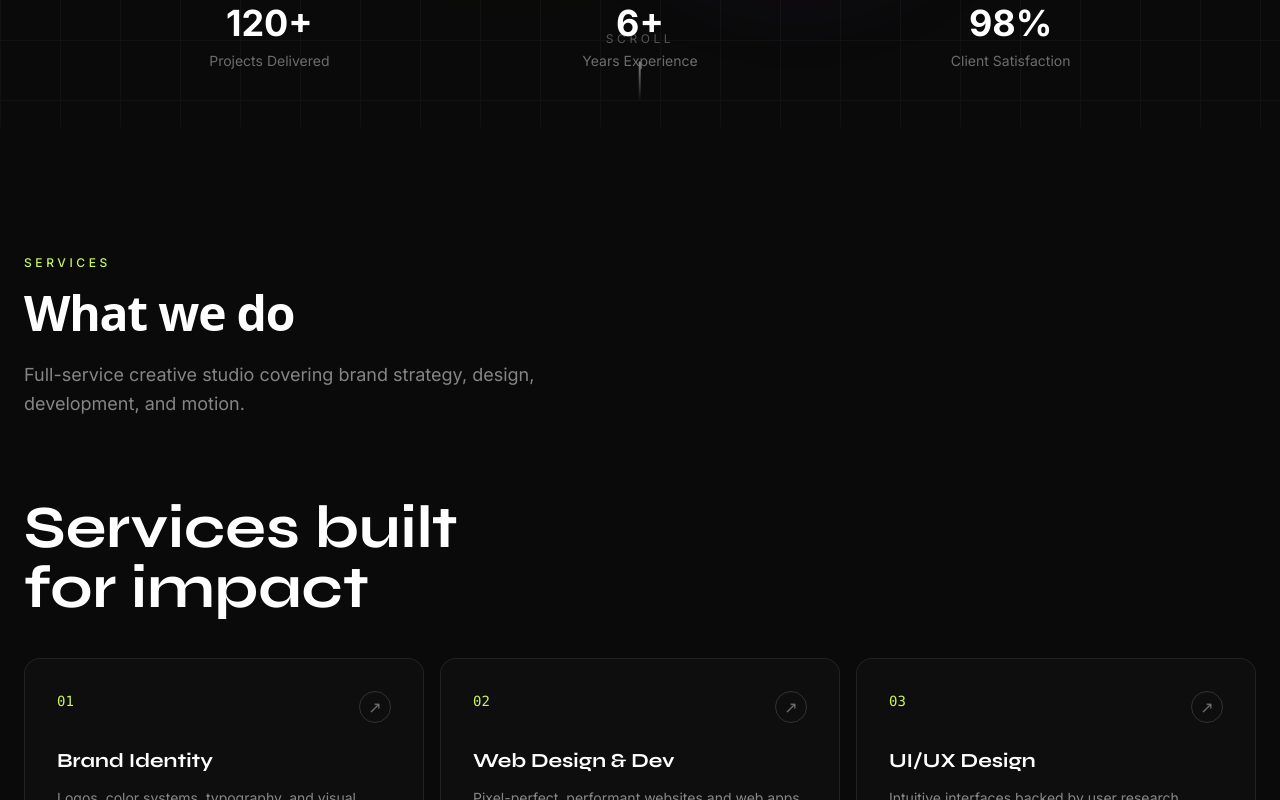
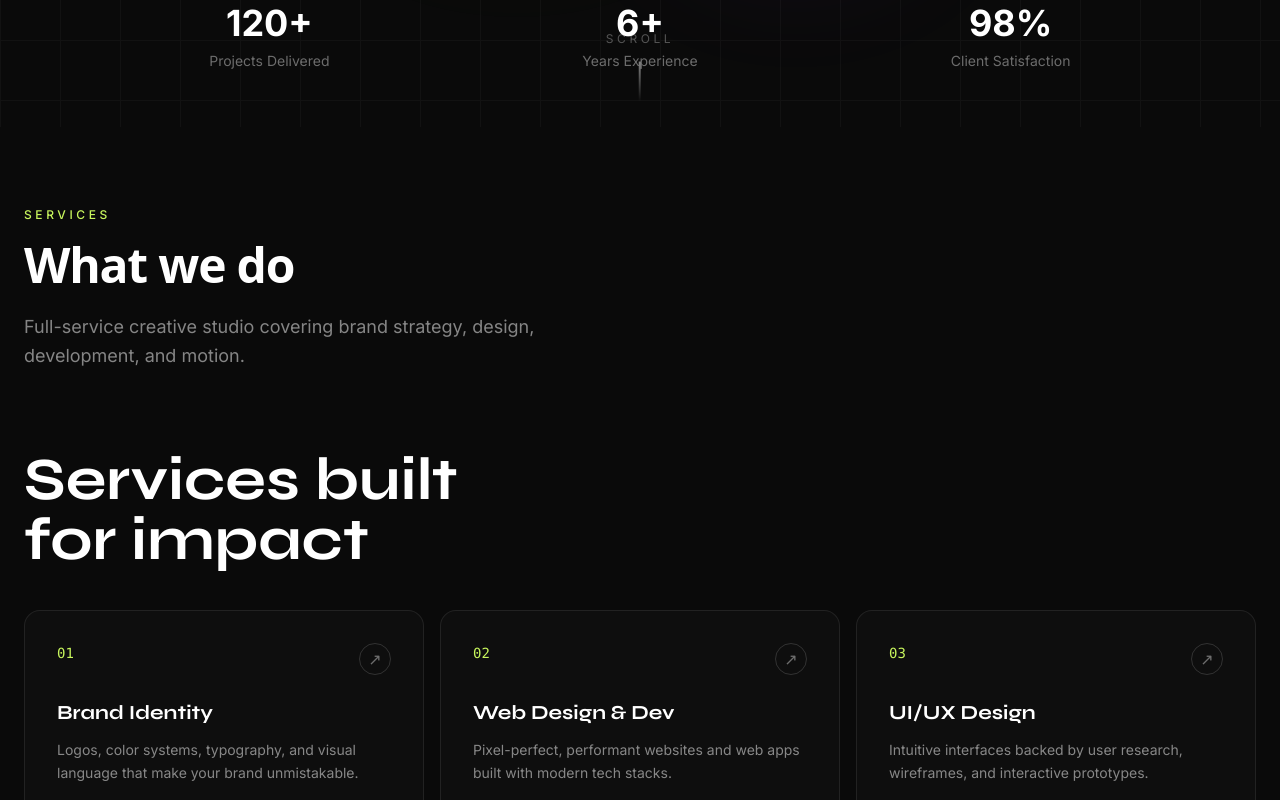
Before and after one commit to Hassandev60/forma-agency, a Next.js app: page / in a window 1280 px wide. Shown: the part 680-1480 px from the top of the page. Built offline with nearby package versions, Linux system fonts and the light colour scheme.

Commit message:
Adjust section padding in Services component

```diff
--- a/components/Sections/Services.tsx
+++ b/components/Sections/Services.tsx
@@ -87,7 +87,7 @@ export default function Services() {
   const isInView = useInView(ref, { once: true, margin: "-100px" });
 
   return (
-    <section className="py-32 px-6">
+    <section className="py-20 px-6">
       <div className="max-w-7xl mx-auto">
         <div ref={ref} className="mb-10">
          <motion.div
```
